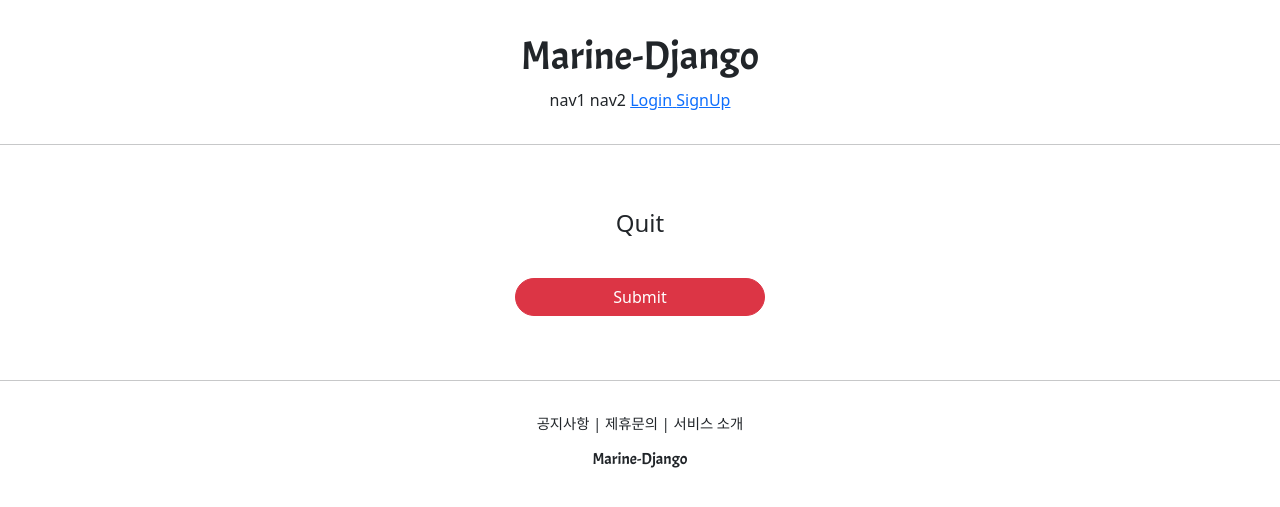
After one commit to philosophy-engineer/marine-django, a Django app: template accountapp/templates/accountapp/delete.html in a window 1280 px wide. The commit adds this page. Shown: the top 507 px of the page. Run offline with Django 3.2, Linux system fonts and the light colour scheme; the template is opened without the code that fills it, so the values that code supplies are empty; some libraries are stand-ins or nearby versions.

Commit message:
DeleteView

```diff
--- /dev/null
+++ b/accountapp/templates/accountapp/delete.html
@@ -0,0 +1,13 @@
+{% extends 'base.html' %}
+
+{% block content %}
+<div class="marine_django_500px_div">
+    <div class="mb-4">
+        <h4>Quit</h4>
+    </div>
+    <form action="{% url 'accountapp:delete' pk=user.pk %}" method="post">
+        {% csrf_token %}
+        <input type="submit" class="btn btn-danger rounded-pill col-6 mt-3">
+    </form>
+</div>
+{% endblock %}
--- a/accountapp/templates/accountapp/detail.html
+++ b/accountapp/templates/accountapp/detail.html
@@ -16,6 +16,11 @@
                 Change Info
             </p>
         </a>
+        <a href="{% url 'accountapp:delete' pk=user.pk %}">
+            <p>
+                Quit
+            </p>
+        </a>
         {% endif %}
     </div>
 </div>
--- a/accountapp/urls.py
+++ b/accountapp/urls.py
@@ -1,5 +1,5 @@
 from django.urls import path
-from .views import hello_world, AccountCreateView, AccountDetailView, AccountUpdateView
+from .views import hello_world, AccountCreateView, AccountDetailView, AccountUpdateView, AccountDeleteView
 from django.contrib.auth.views import LoginView, LogoutView
 
 
@@ -12,7 +12,9 @@ urlpatterns = [
         name='login'
     ),
     path('logout/', LogoutView.as_view(), name='logout'),
+
     path('create/', AccountCreateView.as_view(), name="create"),
     path('detail/<int:pk>', AccountDetailView.as_view(), name="detail"),
     path('update/<int:pk>', AccountUpdateView.as_view(), name="update"),
+    path('delete/<int:pk>', AccountDeleteView.as_view(), name="delete"),
 ]
--- a/templates/header.html
+++ b/templates/header.html
@@ -7,11 +7,13 @@
     <div>
         <span>nav1</span>
         <span>nav2</span>
-        <span>nav3</span>
         {% if not user.is_authenticated %}
         <!-- <a href="{% url 'accountapp:login' %}?next={{ request.path }}"> -->
         <a href="{% url 'accountapp:login' %}">
-            <span>login</span>
+            <span>Login</span>
+        </a>
+        <a href="{% url 'accountapp:create' %}">
+            <span>SignUp</span>
         </a>
         {% else %}
         <a href="{% url 'accountapp:detail' pk=user.pk %}">
@@ -19,7 +21,7 @@
         </a>
         <!-- <a href="{% url 'accountapp:logout' %}?next={{ request.path }}"> -->
         <a href="{% url 'accountapp:logout' %}">
-            <span>logout</span>
+            <span>Logout</span>
         </a>
         {% endif %}
 
```
Also changed, not shown: accountapp/views.py (+7 -1 lines).
